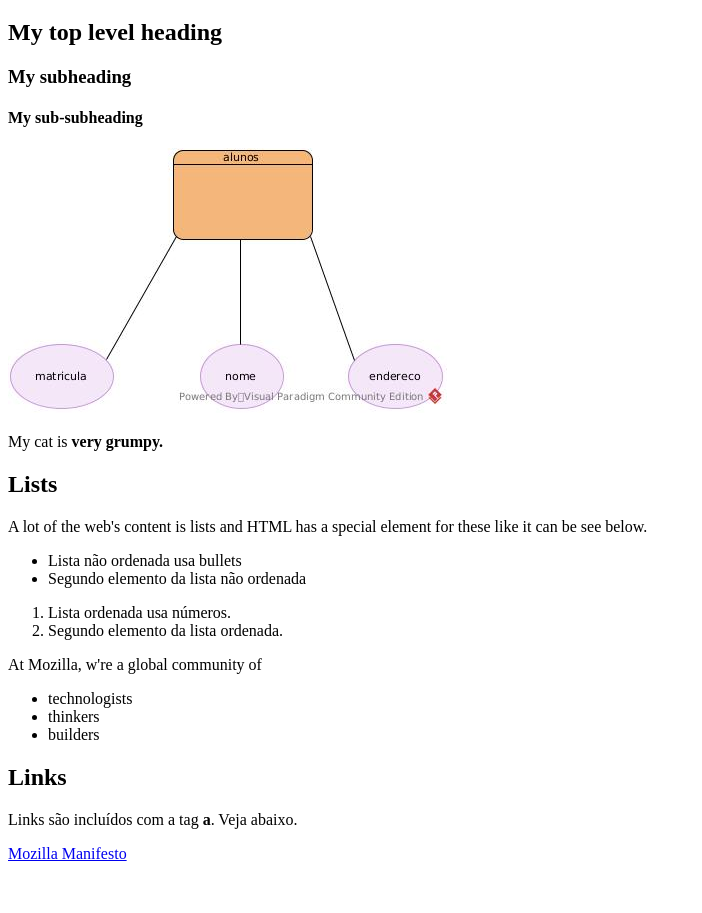
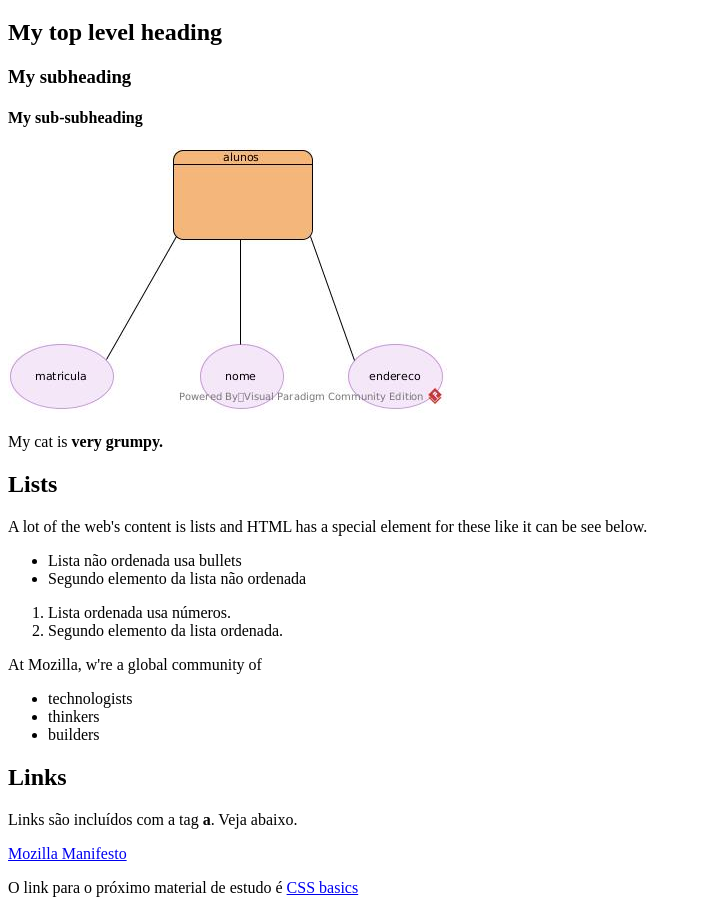
Before and after one commit to ecompfin-ufrgs/manualHTML, a plain HTML site: page index.html in a window 1280 px wide. Shown: the part 61-974 px from the top of the page, without its empty margins (0-702 px from the left). Before the commit the page ends 932 px from the top, so only its background shows below. Drawn offline with Linux system fonts and the light colour scheme.

Commit message:
Add files via upload

```diff
--- a/index.html
+++ b/index.html
@@ -10,6 +10,9 @@
         <h2>My top level heading</h2>
         <h3> My subheading</h3>
         <h4>My sub-subheading</h4>
+
+
+
 
         <!--Isto é um comentário HTML-->
         <img src="images/entidade_aluno.jpg" alt="Entidade aluno no BD" />
@@ -45,5 +48,11 @@
             Mozilla Manifesto
         </a>
 
+        <p>O link para o próximo material de estudo é
+            <a href="https://developer.mozilla.org/en-US/docs/Learn/Getting_started_with_the_web/CSS_basics">
+                CSS basics
+            </a>
+        </p>
+
     </body>
 </html>
```
